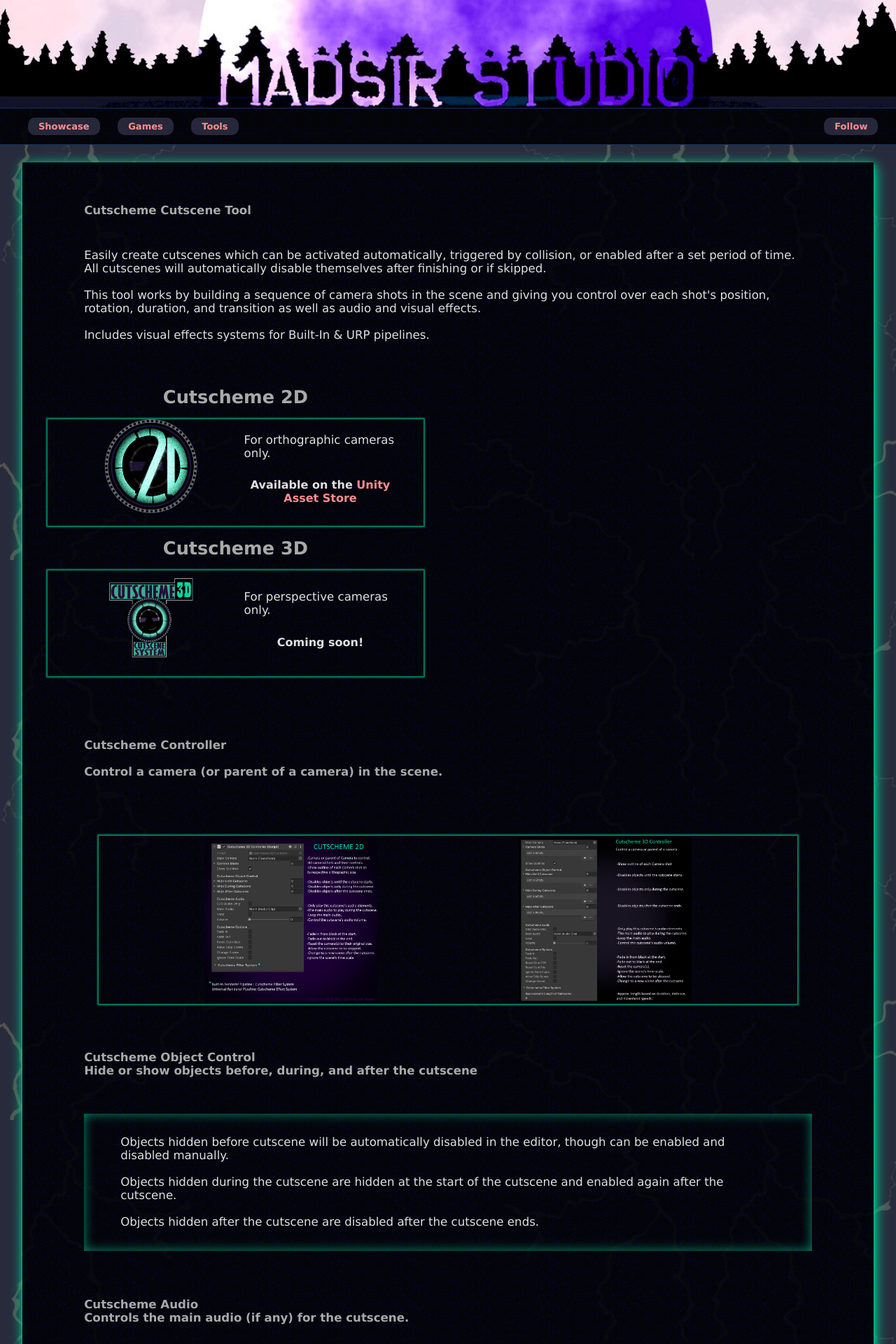
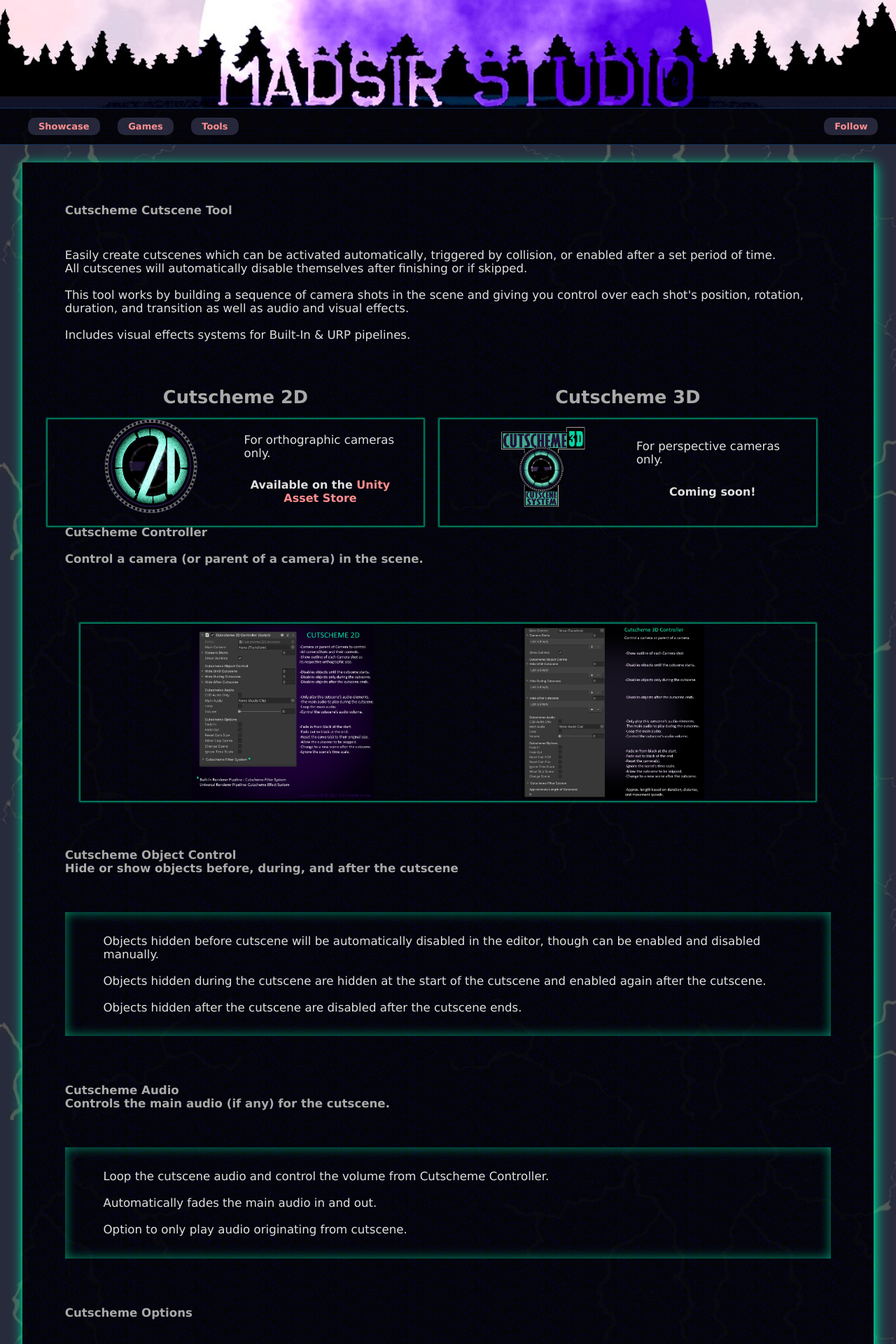
Before and after one commit to Madsir/madsirstudio.github.io, a Jekyll site: the page built from cutscheme/index.html, in a window 1280 px wide. Shown: the top 1920 px of the page at 70% size. Built offline with Jekyll 4.4.1, drawn with Linux system fonts in a browser that asks for light colours.

Commit message:
Update index.html

```diff
--- a/cutscheme/index.html
+++ b/cutscheme/index.html
@@ -27,10 +27,11 @@
   clear: both;
   display: table;
 }
-  .col{
+  .col, .coll{
   width: 48%;
 }
-
+.col {float:left};
+      .coll{float:right};
 .split {
  margin-left:2.5%;
  margin-right:2.5%;
```
